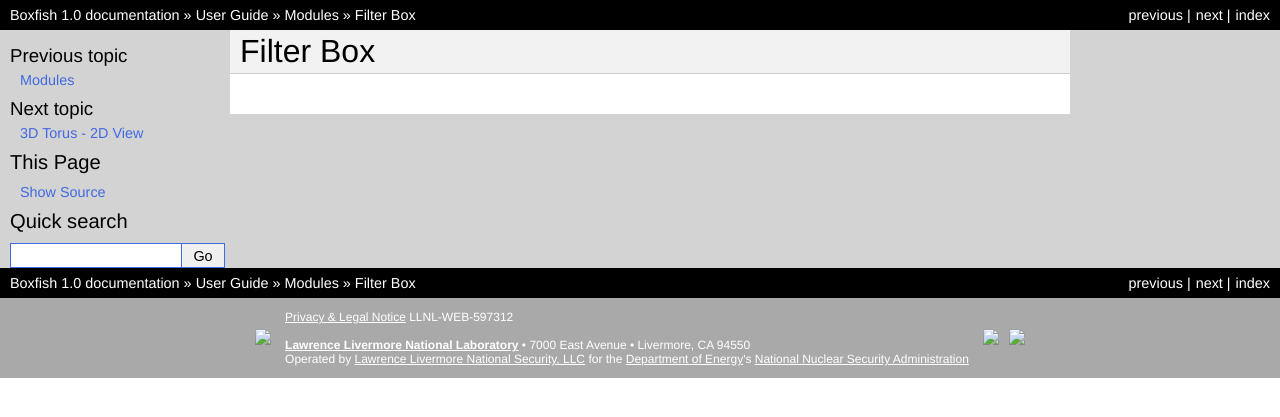
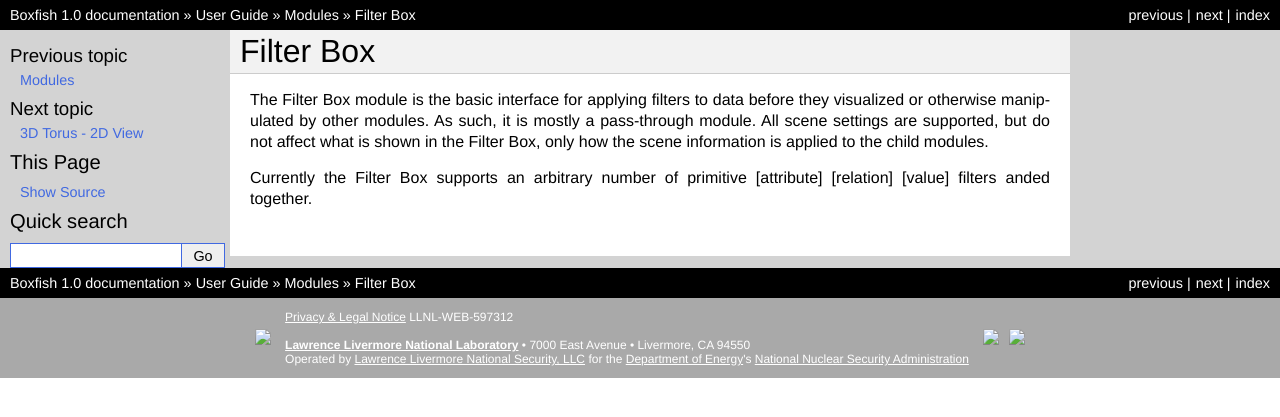
Before and after one commit to LLNL/boxfish, a Sphinx documentation site: the page built from docs/userguide/mods/filterbox.rst, in a window 1280 px wide. Shown: the top 417 px of the page. Built offline with Sphinx 7.4.7, drawn with Linux system fonts in a browser that asks for light colours; pages that are not in the unit, such as notebooks, are missing from menus.

Commit message:
User Guide Modules docs.
Still need TODO: adding images, torus module, overview.

```diff
--- a/docs/userguide/mods/filterbox.rst
+++ b/docs/userguide/mods/filterbox.rst
@@ -1,2 +1,11 @@
 Filter Box
 ==========
+
+The Filter Box module is the basic interface for applying filters to data
+before they visualized or otherwise manipulated by other modules. As such, it
+is mostly a pass-through module. All scene settings are supported, but do not
+affect what is shown in the Filter Box, only how the scene information is
+applied to the child modules.
+
+Currently the Filter Box supports an arbitrary number of primitive [attribute]
+[relation] [value] filters anded together.
```
Also changed, not shown: docs/userguide/mods/table.rst (+8 -0 lines), docs/userguide/modules.rst (+54 -0 lines).
